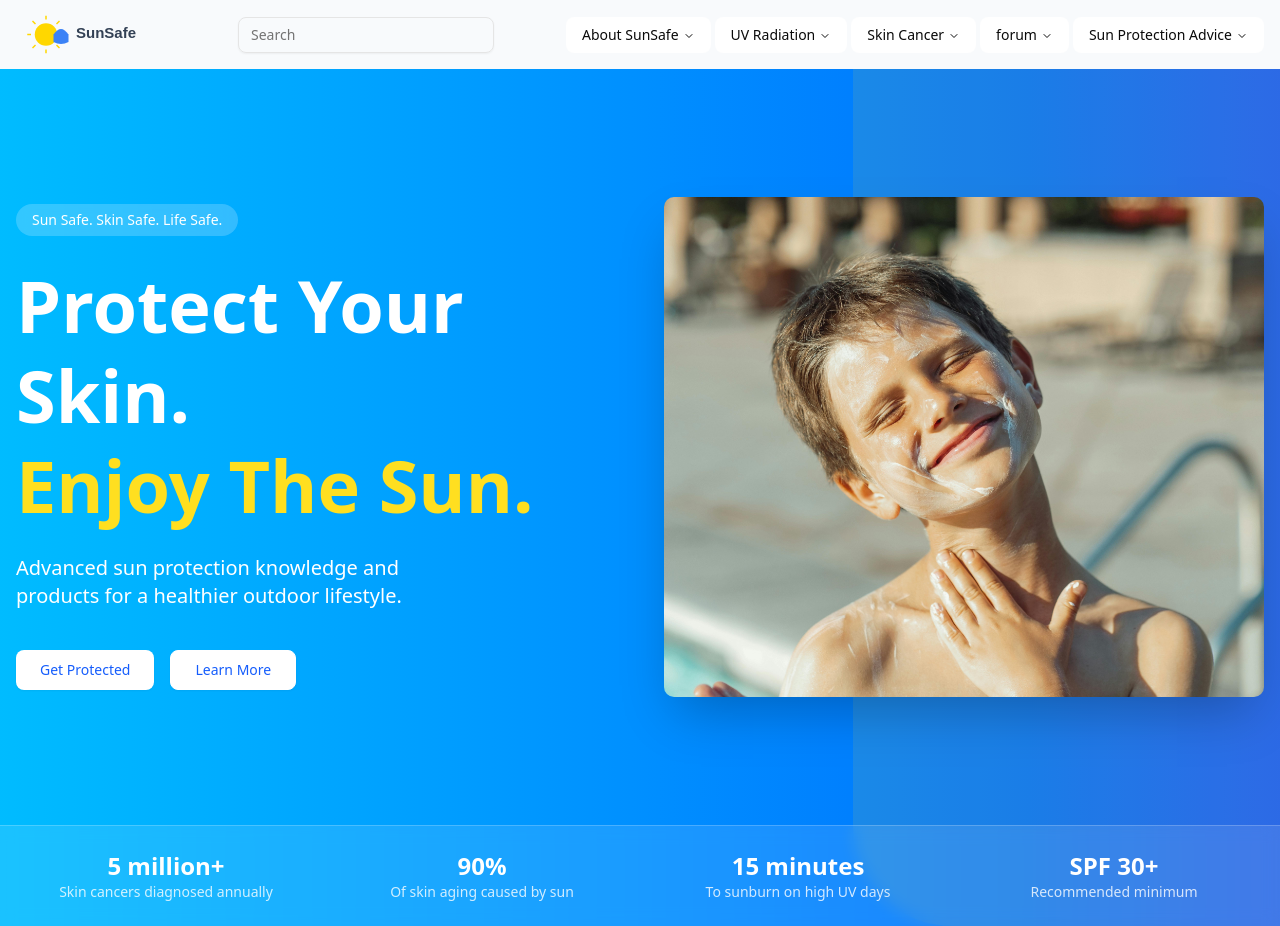
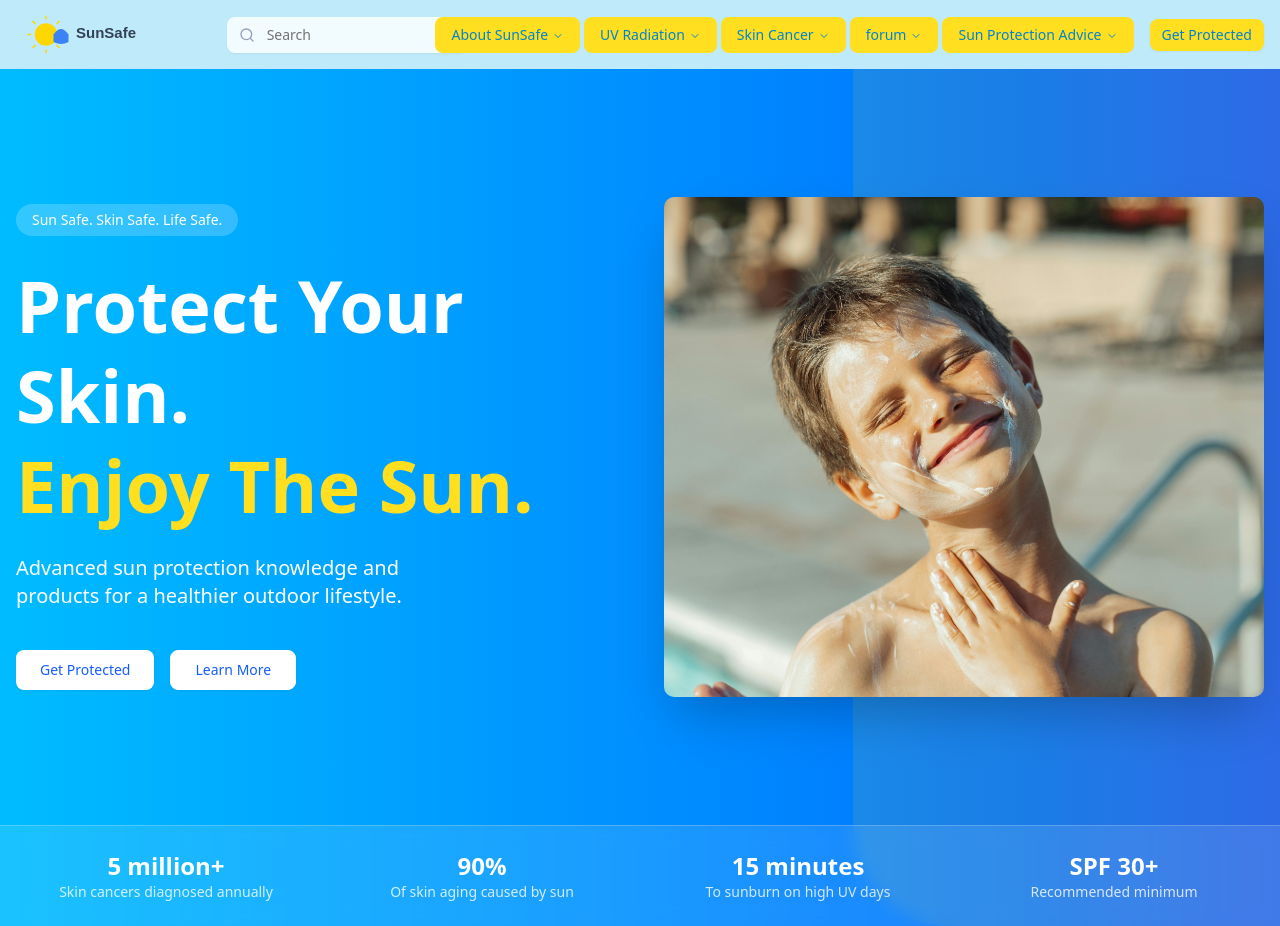
Before and after one commit to timmyy123/sun-safe, a Next.js app in the folder website/: page / in a window 1280 px wide. Built offline with nearby package versions, Linux system fonts and the light colour scheme.

Commit message:
feat: enhance navbar layout and styling for better responsiveness

```diff
--- a/website/components/Navbar.tsx
+++ b/website/components/Navbar.tsx
@@ -27,36 +27,48 @@ const Navbar = () => {
   const [showSearchInput, setShowSearchInput] = useState(false);
 
   return (
-    <section className="bg-slate-50 py-3 px-4">
+    <section className="bg-sky-200/80 py-3 px-4">
       <div className="container mx-auto">
-        <div className="flex items-center justify-between">
-          {/* Logo */}
-          <div className="flex-shrink-0">
+        {/* Grid System Layout */}
+        <div className="grid grid-cols-12 gap-4 items-center">
+          {/* Logo - 2 cols */}
+          <div className="col-span-6 xl:col-span-2">
             <Image src="/sunsafe.svg" alt="logo" width={150} height={36} />
           </div>
 
-          {/* Desktop Search */}
-          <div className="hidden md:block w-64">
-            <Input className="w-full" placeholder="Search"/>
+          {/* Search - 3 cols (hidden on mobile) */}
+          <div className="hidden xl:block xl:col-span-3">
+            <div className="relative">
+              <Search className="absolute left-3 top-1/2 transform -translate-y-1/2 h-4 w-4 text-slate-400" />
+              <Input
+                className="w-[80%] bg-white/80 border-0 text-white pl-10 focus:bg-white/30"
+                placeholder="Search"
+              />
+            </div>
           </div>
 
-          {/* Desktop Navigation */}
-          <div className="hidden md:block">
+          {/* Desktop Navigation - 7 cols (hidden on mobile) */}
+          <div className="hidden xl:block xl:col-span-7">
+            <div className="flex items-center justify-end">
               <NavigationMenu>
                 <NavigationMenuList>
                   {navItems.map((item) => (
                     <NavigationMenuItem key={item.label}>
-                    <NavigationMenuTrigger className="text-sm">
+                      <NavigationMenuTrigger className="text-sm bg-yellow-300 text-sky-600 ">
                         {item.label}
                       </NavigationMenuTrigger>
                     </NavigationMenuItem>
                   ))}
                 </NavigationMenuList>
               </NavigationMenu>
+              <Button size="sm" className="ml-4 text-sm bg-yellow-300 text-sky-600 hover:bg-sky-300 hover:text-yellow-200">
+                Get Protected
+              </Button>
+            </div>
           </div>
 
-          {/* Mobile Hamburger and Sidebar */}
-          <div className="md:hidden">
+          {/* Mobile Hamburger - Right aligned (only visible on mobile) */}
+          <div className="col-span-6 xl:hidden flex justify-end">
             <Sheet>
               <SheetTrigger asChild>
                 <Button variant="outline" size="icon">
@@ -79,11 +91,16 @@ const Navbar = () => {
                         <Link
                           key={item.label}
                           href="#"
-                          className="flex items-center h-10 px-4 rounded-md text-sm font-medium hover:bg-slate-100"
+                          className="flex items-center h-10 px-4 rounded-xl text-sm font-medium hover:bg-slate-100"
                         >
                           {item.label}
                         </Link>
                       ))}
+                      <div className="pt-4">
+                        <Button className="w-full bg-white text-blue-600 hover:bg-yellow-300 hover:text-blue-800">
+                          Get Protected
+                        </Button>
+                      </div>
                     </nav>
                   </div>
                 </div>
@@ -91,11 +108,14 @@ const Navbar = () => {
                 {/* Sidebar footer with search */}
                 <div className="border-t p-4">
                   {showSearchInput ? (
+                    <div className="relative">
+                      <Search className="absolute left-3 top-1/2 transform -translate-y-1/2 h-4 w-4 text-slate-400" />
                       <Input
-                      className="w-full"
+                        className="w-full pl-10"
                         placeholder="Search"
                         autoFocus={false} // Prevent keyboard from opening automatically
                       />
+                    </div>
                   ) : (
                     <Button
                       variant="outline"
```
Lines whose indentation alone changed are shown as unchanged.
